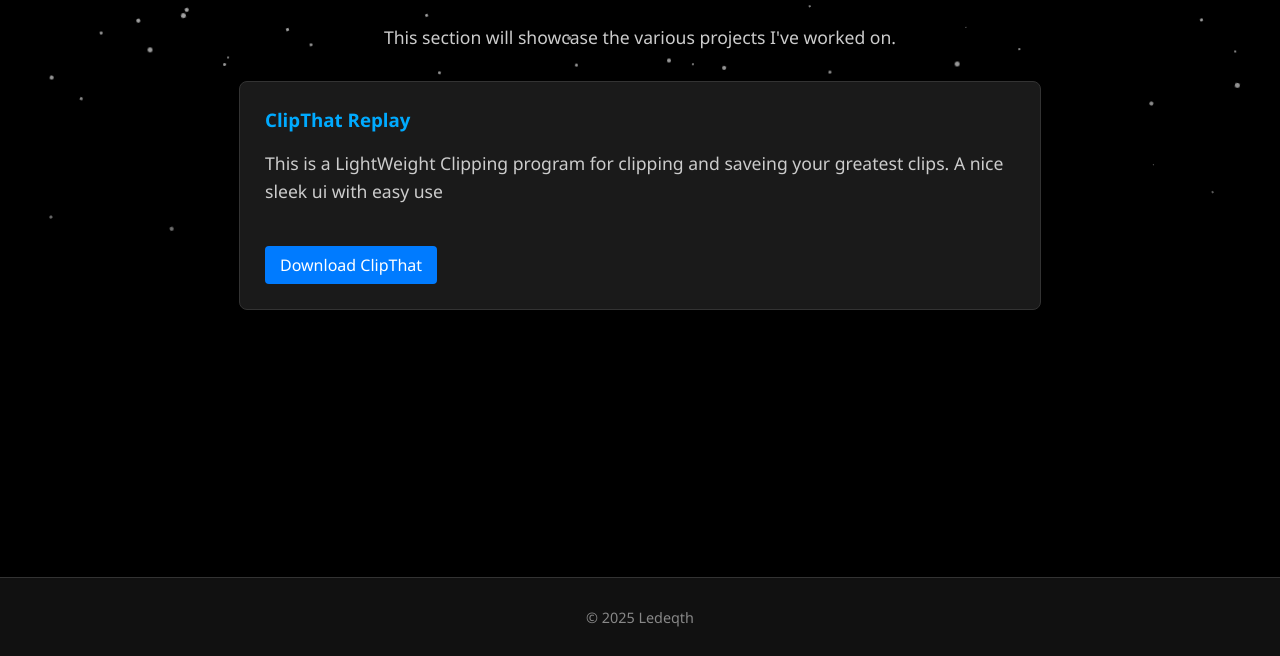
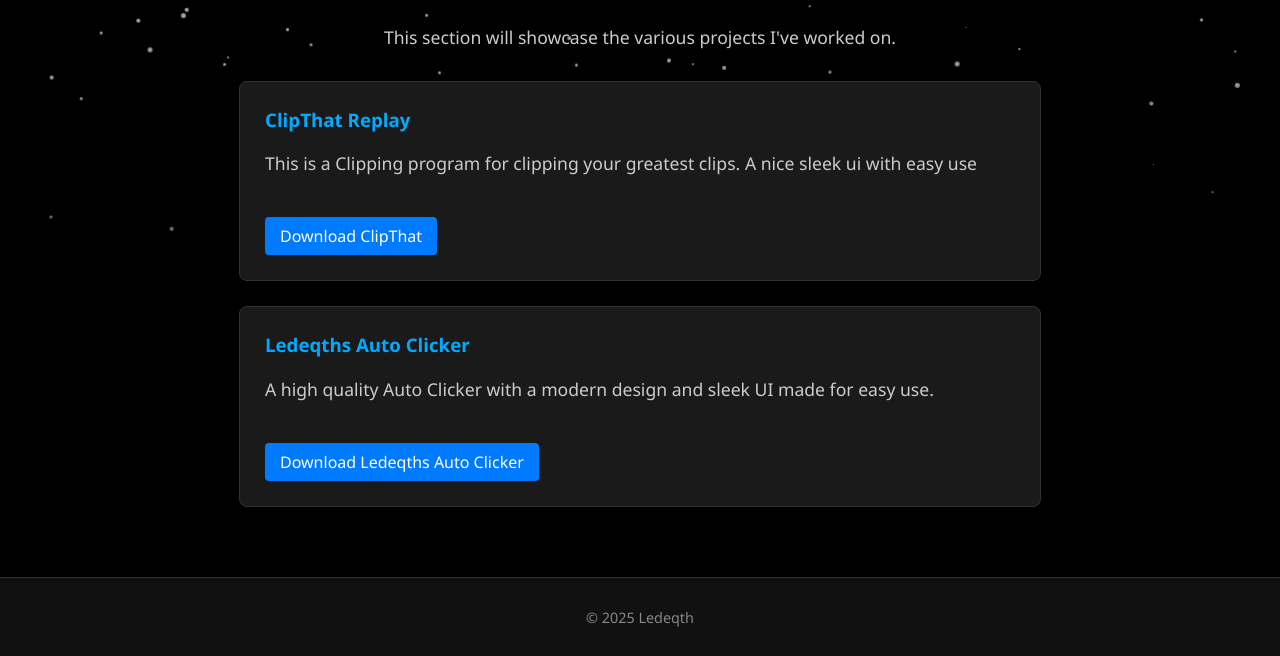
Before and after one commit to 0Azuree/Ledeqth, a plain HTML site: page projects.html in a window 1280 px wide. Shown: the part 144-800 px from the top of the page. Drawn offline with Linux system fonts and the light colour scheme.

Commit message:
Update projects.html

```diff
--- a/projects.html
+++ b/projects.html
@@ -6,7 +6,7 @@
     <title>Ledeqth - Projects</title>
     <link rel="stylesheet" href="style.css">
 
-    <link rel="icon" type="image/png" sizes="32x32" href="favicon.png">
+    <link rel="icon" type="image/png" sizes="32x32" href="/favicon.png">
     </head>
 <body>
     <div id="snow-container"></div>
@@ -25,9 +25,15 @@
 
         <div class="project-item">
             <h3>ClipThat Replay</h3>
-            <p>This is a LightWeight Clipping program for clipping and saveing your greatest clips. A nice sleek ui with easy use</p>
+            <p>This is a Clipping program for clipping your greatest clips. A nice sleek ui with easy use</p>
             <a href="https://github.com/0Azuree/Ledeqth/releases/download/New/ClipThat.Replay.zip" download="ClipThat.Replay.zip" class="project-link-button">Download ClipThat</a>
         </div>
+
+        <div class="project-item">
+            <h3>Ledeqths Auto Clicker</h3>
+            <p>A high quality Auto Clicker with a modern design and sleek UI made for easy use.</p>
+            <a href="https://github.com/0Azuree/Ledeqth/releases/download/Autoclicker/LedeqthAutoClicker.exe" download="LedeqthAutoClicker.exe" class="project-link-button">Download Ledeqths Auto Clicker</a>
+            </div>
 
         </main>
 
```
